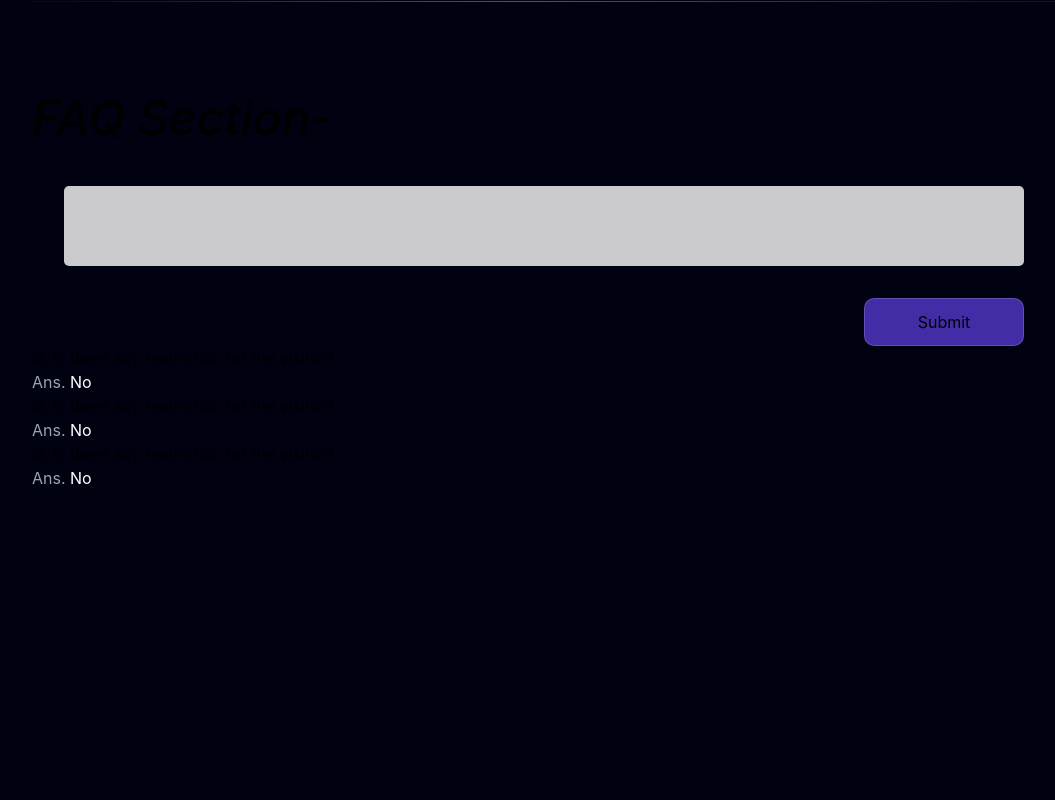
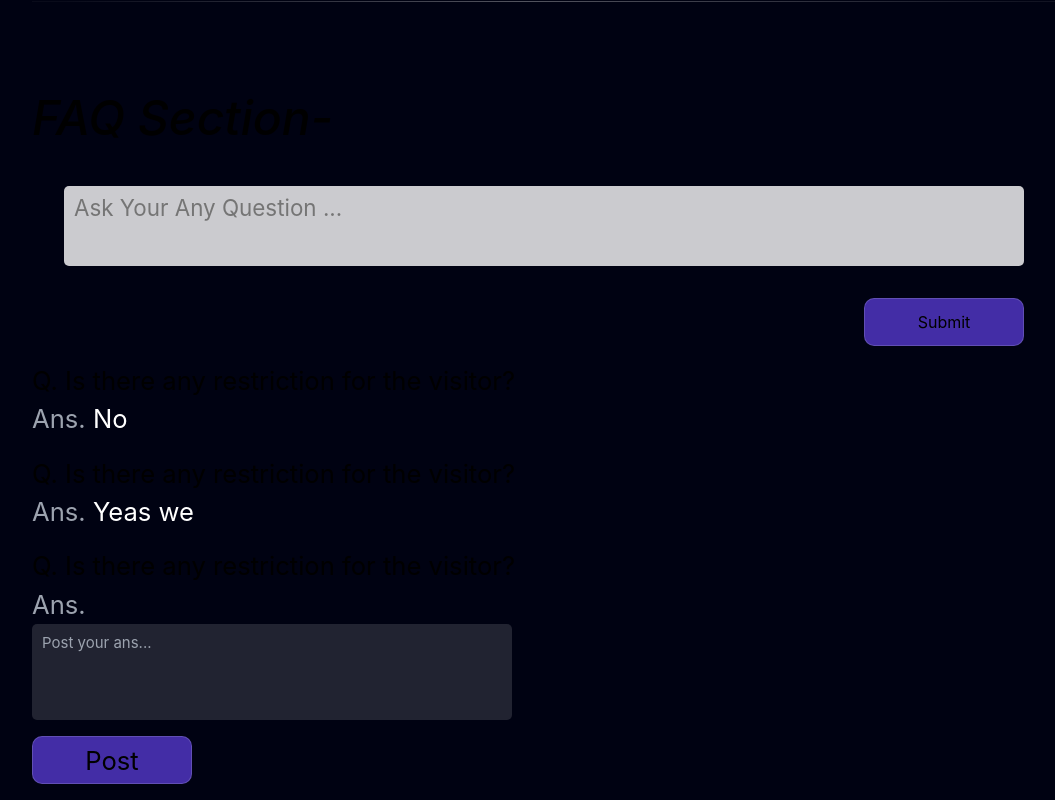
Before and after one commit to sssSync/Renter_Traker, a React (Vite) app in the folder frontend/: page /room/1 in a window 1280 px wide. Shown: the part 2487-3287 px from the top of the page, without its empty margins (96-1151 px from the left). Before the commit the page ends 2977 px from the top, so only its background shows below. Built offline with nearby package versions, Linux system fonts and the light colour scheme.

Commit message:
page-details-add

```diff
--- a/frontend/src/components/RoomPage/FaqSec.jsx
+++ b/frontend/src/components/RoomPage/FaqSec.jsx
@@ -1,12 +1,26 @@
+import { useEffect, useState } from "react";
+
 // import React from 'react'
 
-const FaqSec = () => {
+const FaqSec = (answer) => {
+  const [isAnswer, setAnswer] = useState(false);
+  useEffect(() => {
+    setAnswer(answer === null ? "No" : answer.answer);
+  }, [answer]);
   return (
-    <div className="faq-point">
+    <div className="faq-point my-4">
       <h2>Q. Is there any restriction for the visitor?</h2>
       <h3>
         <span className="text-gray-400">Ans. </span>
-        <span className="text-white">No</span>
+        {isAnswer ? (
+          <span className="text-white">{isAnswer}</span>
+        ) : (
+          <div className="ans-text">
+            <textarea name="" placeholder="Post your ans..." />
+
+            <button className="ans-btn">Post</button>
+          </div>
+        )}
       </h3>
     </div>
   );
--- a/frontend/src/components/RoomPage/RoomDetails.jsx
+++ b/frontend/src/components/RoomPage/RoomDetails.jsx
@@ -1,7 +1,7 @@
 import "./room_style.scss";
 
 import roomImg from "../../assets/room-img/room.jpg";
-import FaqItem from "./FaqSec";
+import FaqSec from "./FaqSec";
 const RoomDetails = () => {
   return (
     <div className="pt-36 h-full flex justify-center items-center ">
@@ -197,12 +197,14 @@ const RoomDetails = () => {
           <h1 className="section-title">FAQ Section-</h1>
           <div className="faq-box">
             <div className="inputSection">
-              <textarea name="question" id="" />
+              <textarea name="question" id="" placeholder="Ask Your Any Question ..."></textarea>
               <button className="justify-self-end">Submit</button>
             </div>
-            <FaqItem />
-            <FaqItem />
-            <FaqItem />
+            <div className="faqBox">
+              <FaqSec answer={"No"} />
+              <FaqSec answer={"Yeas we"} />
+              <FaqSec answer={null} />
+            </div>
           </div>
         </div>
       </div>
--- a/frontend/src/components/RoomPage/room_style.scss
+++ b/frontend/src/components/RoomPage/room_style.scss
@@ -178,7 +178,7 @@ h1.section-title {
         padding: 0 2rem;
 
         textarea {
-            padding: 2px 5px;
+            padding: 5px 10px;
             width: 100%;
             height: 5rem;
             outline: none;
@@ -187,6 +187,11 @@ h1.section-title {
             resize: none;
             background: rgba(255, 255, 255, 0.798);
             color: black;
+
+            &::placeholder {
+                color: #757575;
+                font-size: 1.4rem;
+            }
         }
 
         button {
@@ -202,4 +207,41 @@ h1.section-title {
             }
         }
     }
+
+    .faqBox {
+        font-size: 1.6rem;
+
+        .ans-text {
+            display: flex;
+            flex-direction: column;
+            gap: 1rem;
+
+            textarea {
+                width: 30rem;
+                resize: none;
+                height: 6rem;
+                background: #ffffff21;
+                border-radius: 5px;
+                padding: 8px 10px;
+
+                &::placeholder {
+                    font-size: 15px;
+                }
+            }
+
+            .ans-btn {
+
+                border: 1px solid #ffffff29;
+                padding: 5px 10px;
+                background: var(--button-bg);
+                width: 10rem;
+                height: 3rem;
+                border-radius: 10px;
+
+                &:hover {
+                    background: var(--button-bg-hover);
+                }
+            }
+        }
+    }
 }
```
